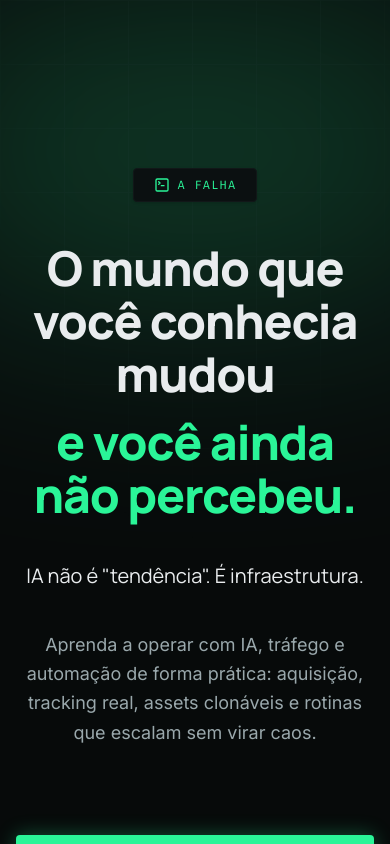
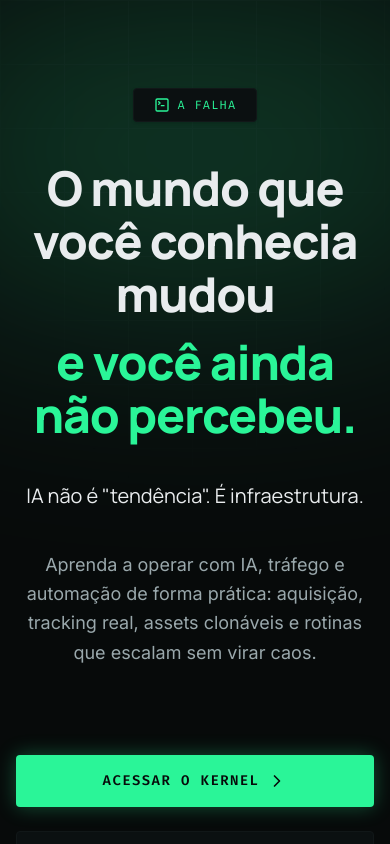
Before and after one commit to Matheus-soier/a-falha, a React (Vite) app: page / in a window 390 px wide. Shown: the top 844 px of the page. Built offline with nearby package versions, Linux system fonts and the light colour scheme.

Commit message:
style: fix mobile top padding on hero section

```diff
--- a/src/components/HeroSection.tsx
+++ b/src/components/HeroSection.tsx
@@ -11,7 +11,7 @@
     };
 
     return (
-        <section className="relative min-h-screen flex items-center justify-center overflow-hidden bg-brand-dark text-brand-text pt-32 pb-24 px-4 sm:px-6 lg:px-8 font-body">
+        <section className="relative min-h-screen flex items-center justify-center overflow-hidden bg-brand-dark text-brand-text pt-12 md:pt-32 pb-24 px-4 sm:px-6 lg:px-8 font-body">
 
             {/* Dark Glitch/Grid Background */}
             <div className="absolute inset-0 bg-[linear-gradient(to_right,#111718_1px,transparent_1px),linear-gradient(to_bottom,#111718_1px,transparent_1px)] bg-[size:4rem_4rem] [mask-image:radial-gradient(ellipse_60%_50%_at_50%_0%,#000_70%,transparent_100%)] opacity-30 pointer-events-none" />
```
